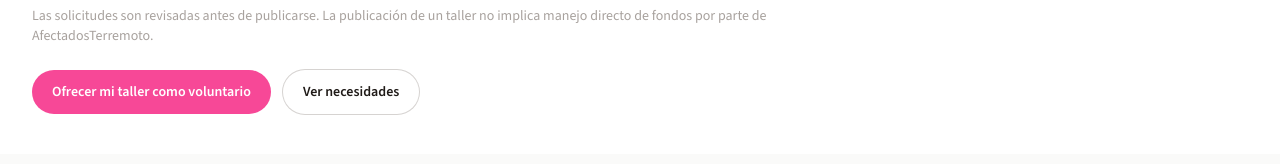
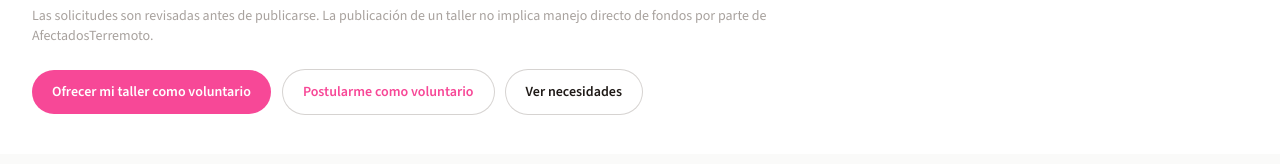
Before and after one commit to camilvsm-creator/Modaconproposito, a Next.js app: page /ver-talleres in a window 1280 px wide. Shown: the part 268-432 px from the top of the page. Built offline with nearby package versions, Linux system fonts and the light colour scheme; no server answers; the database is empty.

Commit message:
feat: add 'Postularme como voluntario' button to Aliados page

```diff
--- a/app/ver-talleres/page.tsx
+++ b/app/ver-talleres/page.tsx
@@ -87,12 +87,15 @@
               por parte de AfectadosTerremoto.
             </p>
             <div className="flex flex-wrap gap-3 pt-2">
-                <LinkButton
+              <LinkButton
                 href="/registro"
                 className="bg-[#F74897] text-white hover:bg-[#D6003F]"
               >
                 Ofrecer mi taller como voluntario
               </LinkButton>
+              <Link href="/voluntarios" className="inline-flex items-center justify-center rounded-full bg-white px-5 py-3 text-sm font-semibold text-[#F74897] ring-1 ring-stone-300 hover:bg-[#FFE4EC] transition">
+                Postularme como voluntario
+              </Link>
               <LinkButton href="/necesidades" variant="secondary">
                 Ver necesidades
               </LinkButton>
```
